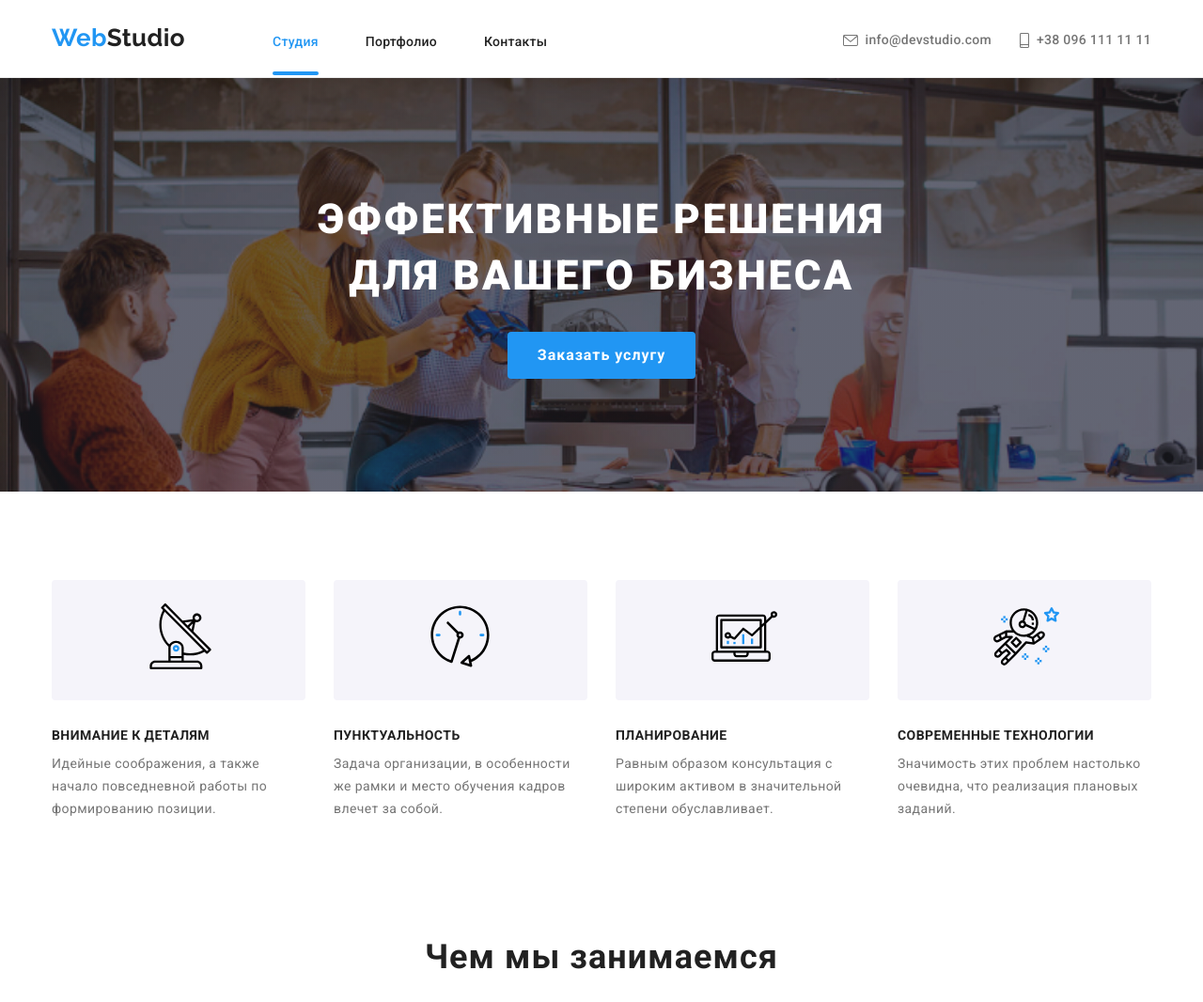
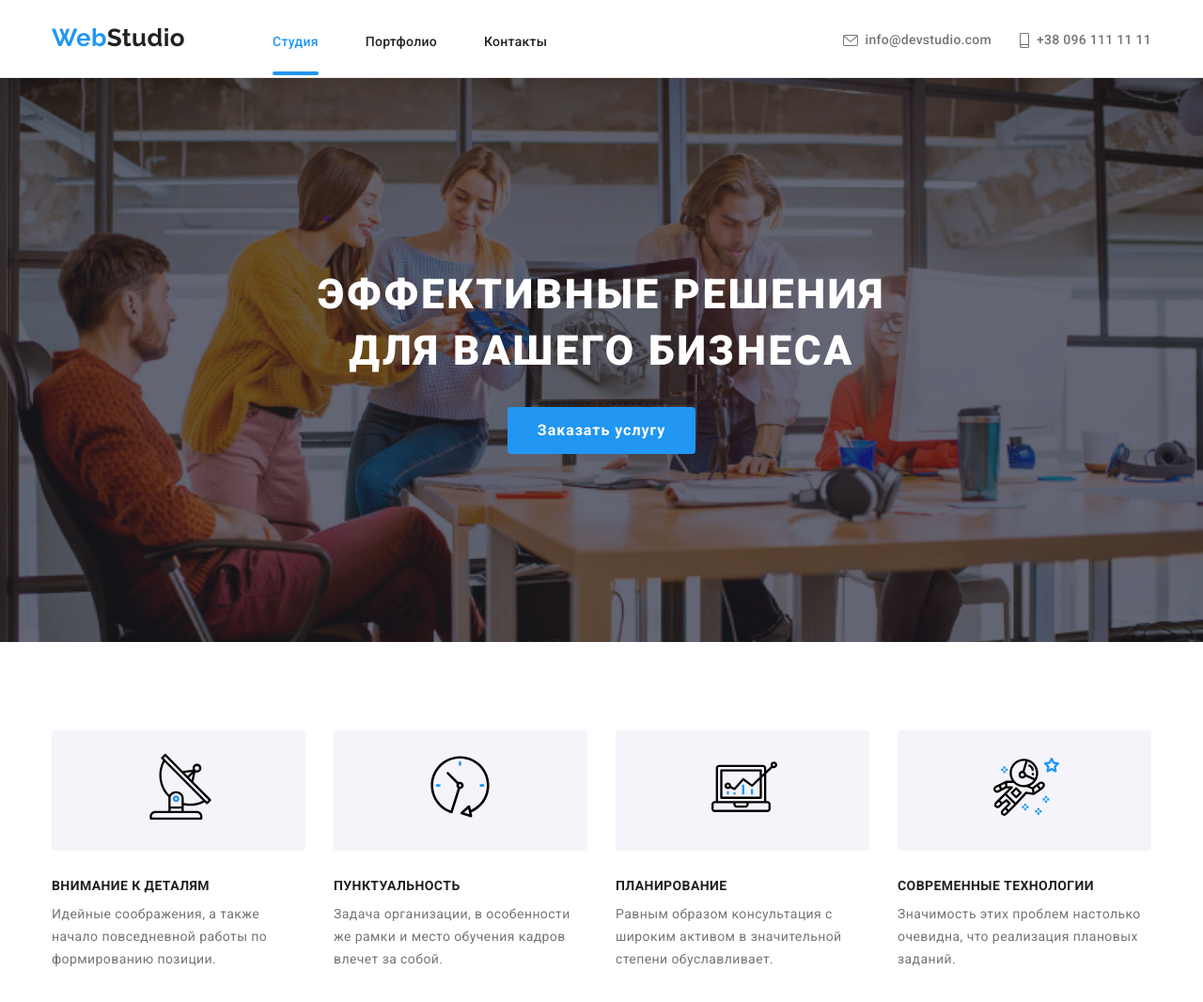
Before and after one commit to Malogon-Anastasia/goit-markup-hw-08, a plain HTML site: page index.html in a window 1280 px wide. Shown: the top 1066 px of the page at 94% size. Drawn offline with nearby package versions, Linux system fonts and the light colour scheme; files that its build step writes are made by us from their sources.

Commit message:
Update _hero.scss

```diff
--- a/sass/layout/_hero.scss
+++ b/sass/layout/_hero.scss
@@ -77,6 +77,6 @@
   line-height: 60px;
   }
     .hero {
-    padding: 120px 0;
+    padding: 200px 0;
   }
  }
```
